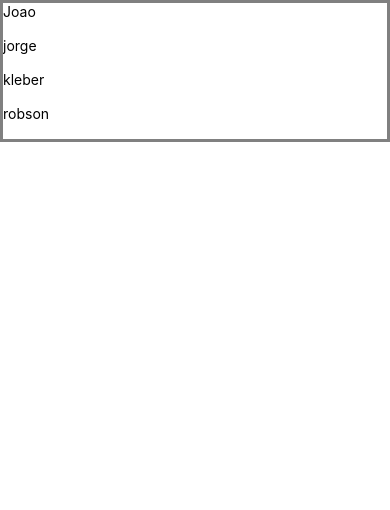
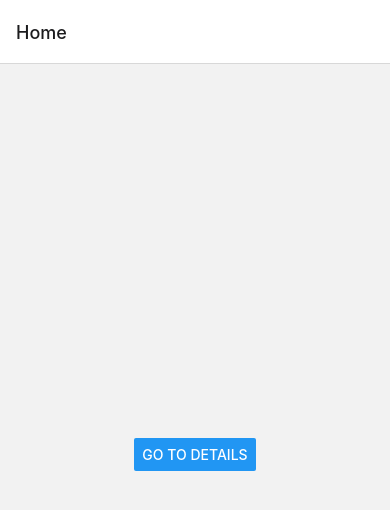
Before and after one commit to GuilhermeTDA/projeto-mobile, a React Native app in the folder ProjetoMobile/: screen / in a window 390 px wide. Shown: the top 510 px of the page. Built offline with nearby package versions, Linux system fonts and the light colour scheme.

Commit message:
aula11/10

```diff
--- a/ProjetoMobile/App.tsx
+++ b/ProjetoMobile/App.tsx
@@ -1,74 +1,49 @@
-import React, { useState } from 'react';
-import {
-  StyleSheet,
-  Text,
-  View,
-  TextInput,
-  Image,
-  ScrollView,
-} from 'react-native';
-import ListaFlat from './ListaFlat';
-import ListaSection from './ListaSection';
-import Ex4 from './Ex4';
+import * as React from 'react';
+import { NavigationContainer } from '@react-navigation/native';
+import { NativeStackScreenProps, createNativeStackNavigator } from '@react-navigation/native-stack';
+import { Text, View } from 'react-native';
+import Principal from './Principal';
 
-const App2 = () => {
+type StackParamList = {
+  Home: undefined;
+  Detalhes: undefined;
+}
 
+type Props = NativeStackScreenProps<StackParamList, 'Home'>;
 
-  const lista = [
-    { key: 1, descricao: 'Joao' },
-    { key: 2, descricao: 'jorge' },
-    { key: 3, descricao: 'kleber' },
-    { key: 4, descricao: 'robson' },
-];
+type HomeScreenNavegationProp = Props['navigation'];
 
-  // const listaSection = [
-  //   { title: 'A', data: [{ key: 1, descricao: 'Ana' }] },
-  //   { title: 'B', data: [{ key: 2, descricao: 'Bruno' }] },
-  //   { title: 'C', data: [{ key: 3, descricao: 'Carlos' }] },
-  //   { title: 'D', data: [{ key: 4, descricao: 'Douglas' }] },
-  //   { title: 'E', data: [{ key: 5, descricao: 'Elio' }] },
-  //   { title: 'F', data: [{ key: 6, descricao: 'Fábio' }] },
-  // ];
+type HomeScreenRouteProp = Props
+['route'];
 
-  return (<>
-    <View>
-      <>
-        {/* <ListaFlat array={lista} /> */}
-        {/* <ListaSection array={listaSection} /> */}
-        <Ex4 lista={lista}/>
-      </>
+const HomeScreen = ({ navigation, route }: Props) => {
+  return (
+    <View style={{ flex: 1, alignItems: 'center', justifyContent: 'center' }}>
+      <Principal navigation={navigation} route={route} />
+    </View>
+  );
+};
 
-
-    </View>
-
-
-  </>
+const DetalhesScreen = () => {
+  return (
+    <View style={{ flex: 1, alignItems: 'center', justifyContent: 'center' }}>
+    <Text>Detalhes Screen</Text>
+  </View>
   );
 }
 
-export default App2;
+const Stack = createNativeStackNavigator();
 
-const styles = StyleSheet.create({
-  container: {
-    backgroundColor: 'yellow',
-    borderWidth: 3,
-    borderColor: 'red'
-  },
-  caixaTexto: {
-    backgroundColor: 'white',
-    borderWidth: 3,
-    borderColor: 'orange'
+const App = () => {
+  return (
+    <NavigationContainer>
+      <Stack.Navigator initialRouteName = "Home">
+        <Stack.Screen name="Home" component={HomeScreen}/>
+        <Stack.Screen name="Detalher" component={DetalhesScreen}/>
+      </Stack.Navigator>
+    </NavigationContainer>
+  )
+}
 
-  },
-  ex2: {
-    backgroundColor: 'green',
-    flex: 1,
-    justifyContent: 'center',
-    alignItems: 'center'
-  },
-  imagem: {
-    width: 200,
-    height: 200
-  }
-
-});
+export type {HomeScreenNavegationProp, HomeScreenRouteProp,Props};
+export default App;
--- /dev/null
+++ b/ProjetoMobile/Principal.tsx
@@ -0,0 +1,77 @@
+import React, { useState } from 'react';
+import {
+  StyleSheet,
+  Text,
+  View,
+  TextInput,
+  Image,
+  ScrollView,
+  Button,
+} from 'react-native';
+import ListaFlat from './ListaFlat';
+import ListaSection from './ListaSection';
+import Ex4 from './Ex4';
+import { Props } from './App';
+
+const Principal = ({ navigation, route }: Props) => {
+
+
+  // const lista = [
+  //   { key: 1, descricao: 'Joao' },
+  //   { key: 2, descricao: 'jorge' },
+  //   { key: 3, descricao: 'kleber' },
+  //   { key: 4, descricao: 'robson' },
+  // ];
+
+  // const listaSection = [
+  //   { title: 'A', data: [{ key: 1, descricao: 'Ana' }] },
+  //   { title: 'B', data: [{ key: 2, descricao: 'Bruno' }] },
+  //   { title: 'C', data: [{ key: 3, descricao: 'Carlos' }] },
+  //   { title: 'D', data: [{ key: 4, descricao: 'Douglas' }] },
+  //   { title: 'E', data: [{ key: 5, descricao: 'Elio' }] },
+  //   { title: 'F', data: [{ key: 6, descricao: 'Fábio' }] },
+  // ];
+
+  return (<>
+    <View>
+      <>
+        <Button title="Go to Details" onPress={() => navigation.navigate('Detalhes')} />
+        {/* <ListaFlat array={lista} /> */}
+        {/* <ListaSection array={listaSection} /> */}
+        {/* <Ex4 lista={lista} /> */}
+      </>
+
+
+    </View>
+
+
+  </>
+  );
+}
+
+export default Principal;
+
+const styles = StyleSheet.create({
+  container: {
+    backgroundColor: 'yellow',
+    borderWidth: 3,
+    borderColor: 'red'
+  },
+  caixaTexto: {
+    backgroundColor: 'white',
+    borderWidth: 3,
+    borderColor: 'orange'
+
+  },
+  ex2: {
+    backgroundColor: 'green',
+    flex: 1,
+    justifyContent: 'center',
+    alignItems: 'center'
+  },
+  imagem: {
+    width: 200,
+    height: 200
+  }
+
+});
--- a/ProjetoMobile/index.js
+++ b/ProjetoMobile/index.js
@@ -2,7 +2,7 @@
  * @format
  */
 
-import {AppRegistry, TextInput} from 'react-native';
+import {AppRegistry} from 'react-native';
 import App from './App';
 import {name as appName} from './app.json';
 
--- a/ProjetoMobile/package.json
+++ b/ProjetoMobile/package.json
@@ -10,8 +10,12 @@
     "test": "jest"
   },
   "dependencies": {
+    "@react-navigation/native": "^6.1.8",
+    "@react-navigation/native-stack": "^6.9.14",
     "react": "18.2.0",
-    "react-native": "0.72.5"
+    "react-native": "0.72.5",
+    "react-native-safe-area-context": "^4.7.2",
+    "react-native-screens": "^3.25.0"
   },
   "devDependencies": {
     "@babel/core": "^7.20.0",
```
Also changed, not shown: 3 other files (tests, documents, lock files or other folders).
